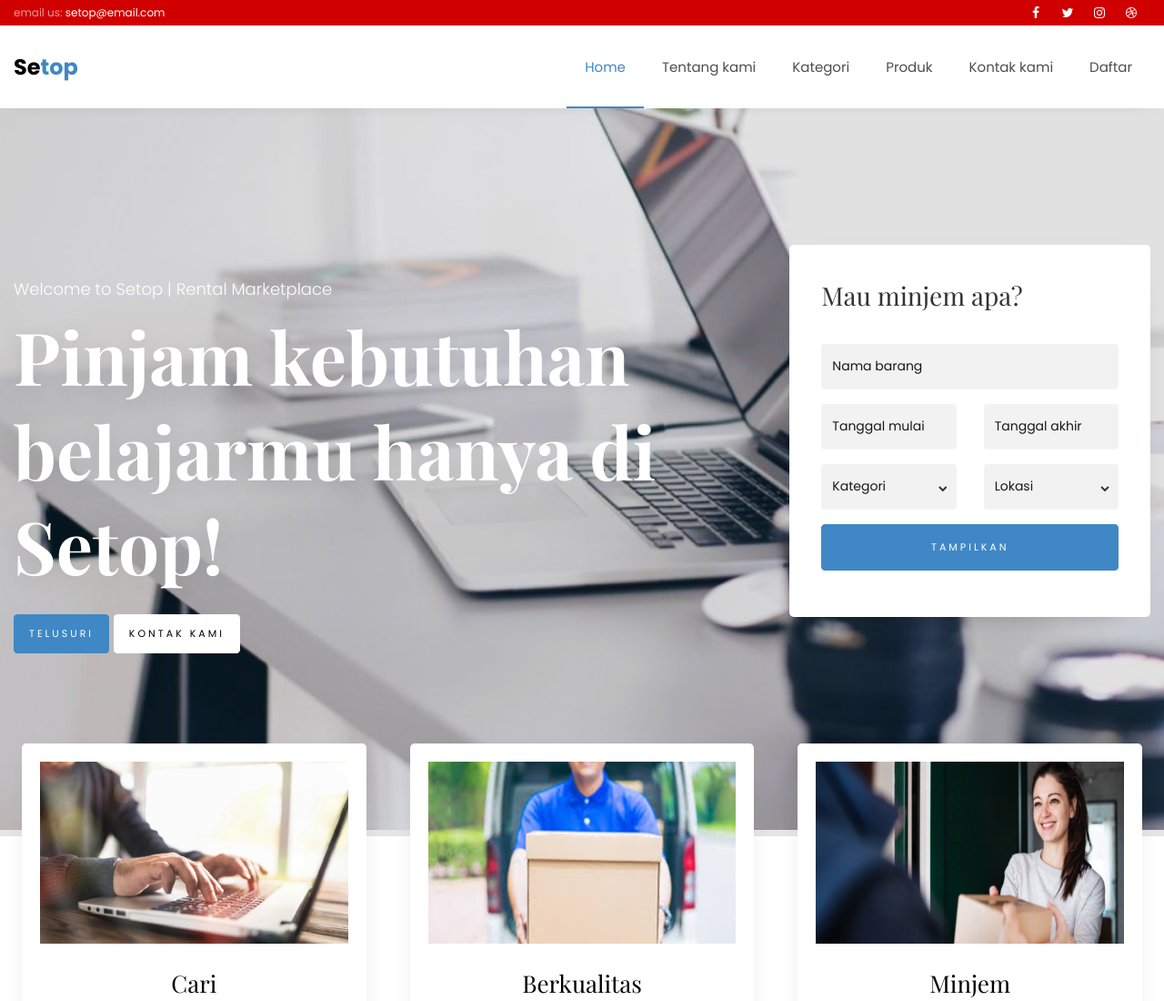
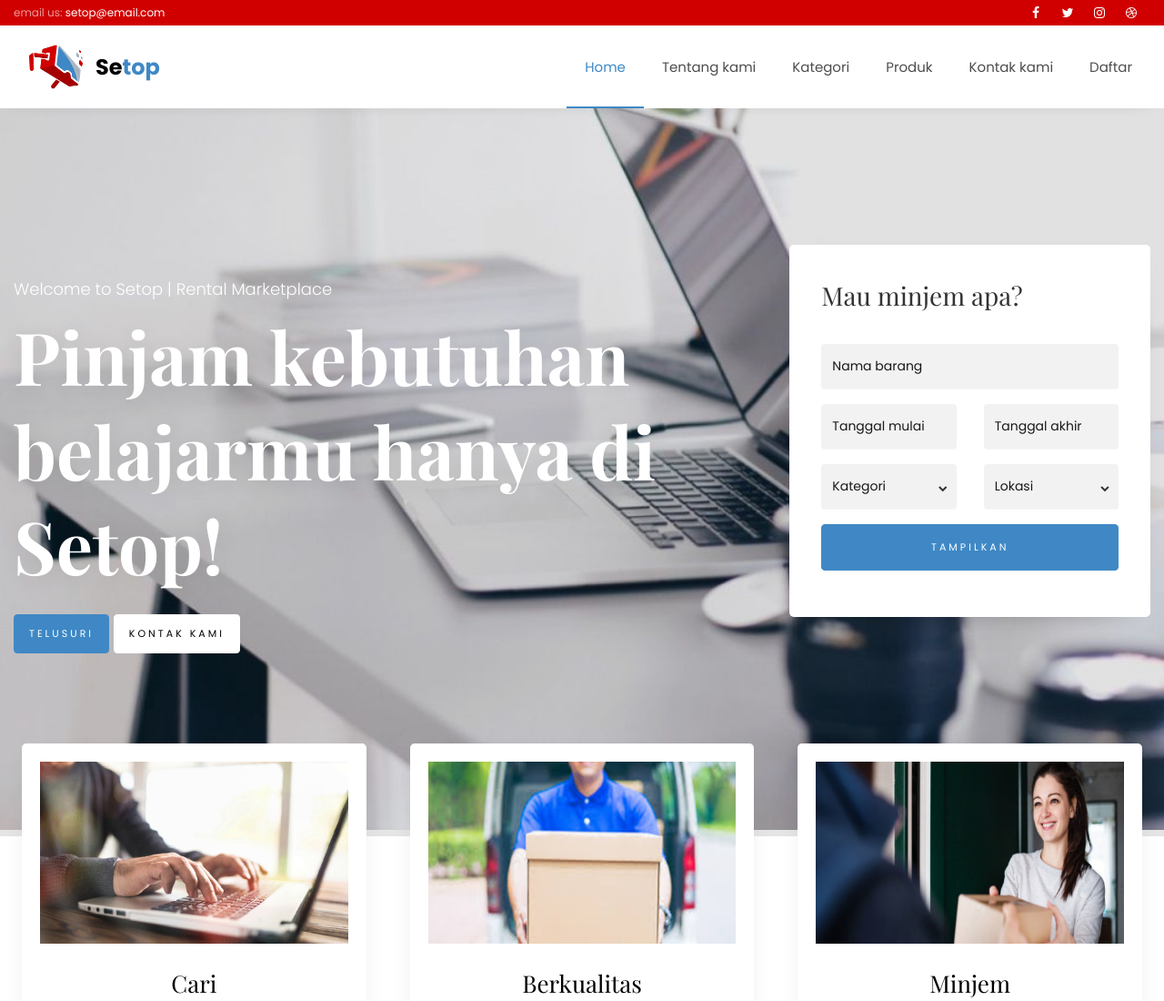
Before and after one commit to audreysaudjhana/setop, a plain HTML site: page index.html in a window 1280 px wide. Shown: the top 1100 px of the page at 91% size. Drawn offline with nearby package versions, Linux system fonts and the light colour scheme; some packages are replaced by stand-ins of ours; no server answers; some icons are missing; files whose address does not match are found by name; a web font is replaced by a local one.

Commit message:
Update Logo

```diff
--- a/index.html
+++ b/index.html
@@ -4,8 +4,6 @@
     <title>Setop</title>
     <meta charset="utf-8">
     <meta name="viewport" content="width=device-width, initial-scale=1, shrink-to-fit=no">
-
-    <link rel="icon" type="image/png" href="images/logo-tab.png"/>
 
     <link href="https://fonts.googleapis.com/css?family=Poppins:200,300,400,500,600,700,800,900&display=swap" rel="stylesheet">
     <link href="https://fonts.googleapis.com/css?family=Playfair+Display:400,400i,500,500i,600,600i,700,700i&display=swap" rel="stylesheet">
@@ -46,6 +44,7 @@
 		</div>
 		<nav class="navbar navbar-expand-lg navbar-dark ftco_navbar bg-dark ftco-navbar-light" id="ftco-navbar">
 	    <div class="container">
+        <img src="images/setop.png" style="width: 90px"alt="">
 	    	<a class="navbar-brand" href="index.html">Se<span>top</span></a>
 	      <button class="navbar-toggler" type="button" data-toggle="collapse" data-target="#ftco-nav" aria-controls="ftco-nav" aria-expanded="false" aria-label="Toggle navigation">
 	        <span class="fa fa-bars"></span> Menu
```
Also changed, not shown: about.html (+1 -0 lines), images/logo-tab.png (deleted), images/setop.png (added).
